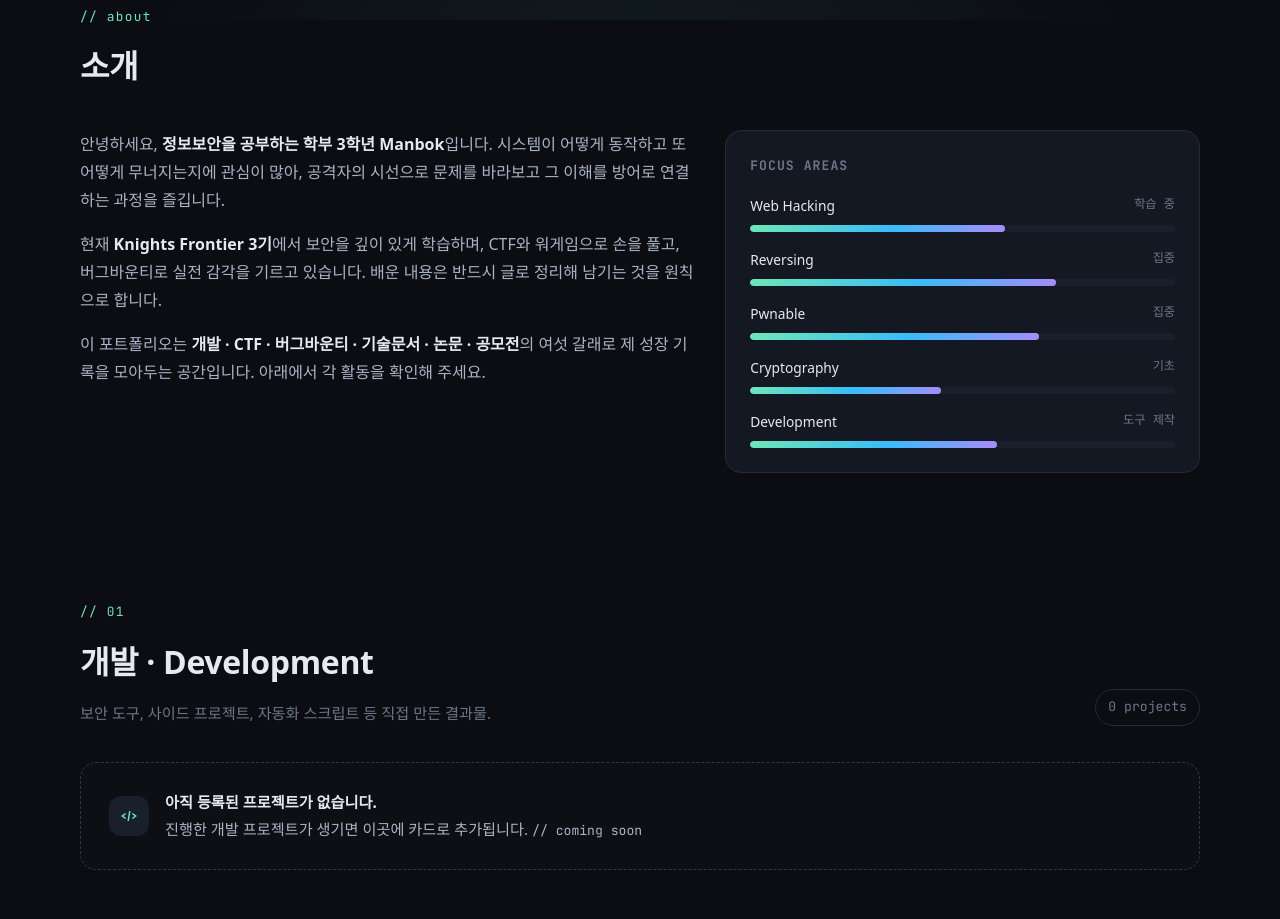
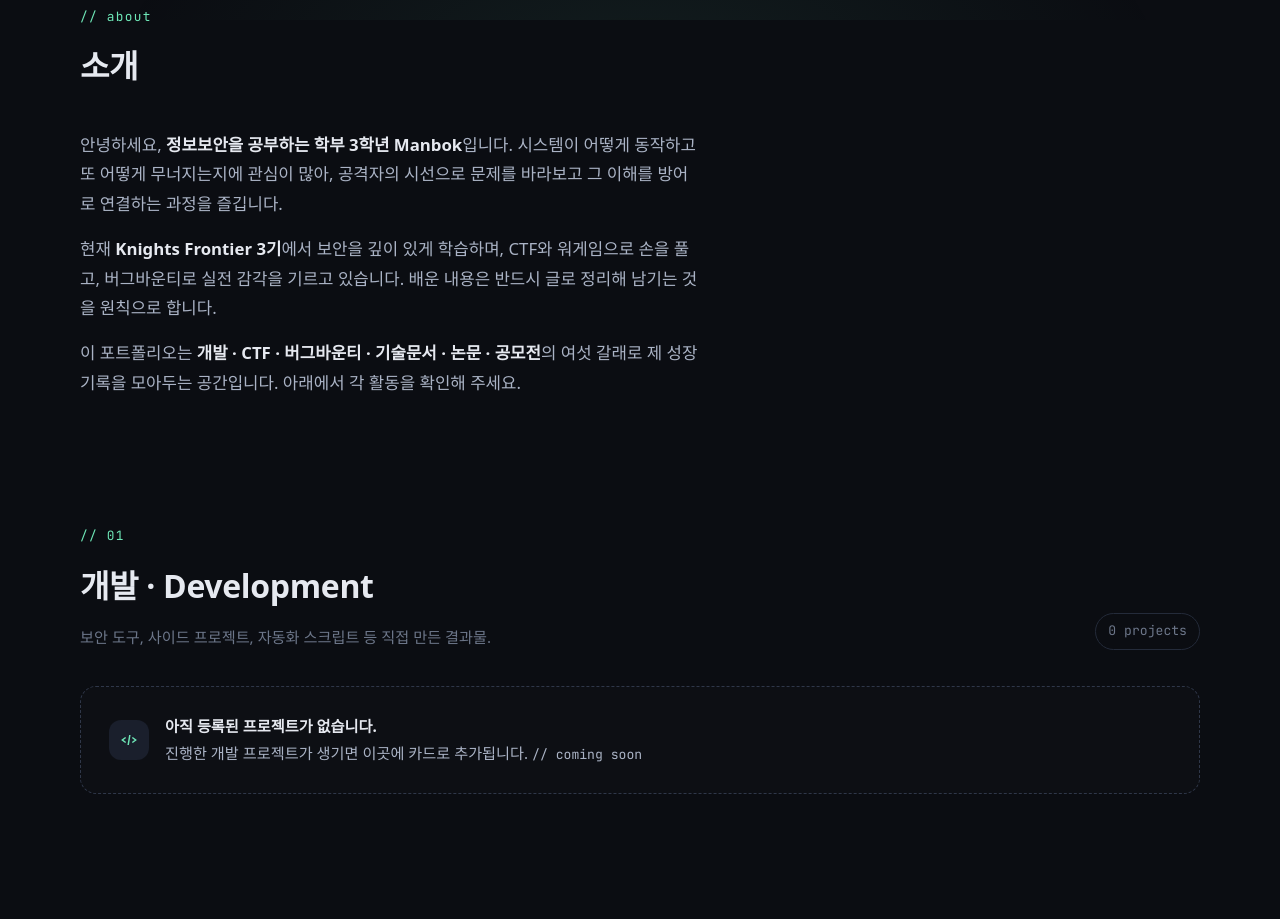
Before and after one commit to Manbok-aly/manbok, a plain HTML site: page index.html in a window 1280 px wide. Shown: the part 780-1699 px from the top of the page. Drawn offline with Linux system fonts and the light colour scheme; a web font is replaced by a local one.

Commit message:
Update index.html

```diff
--- a/index.html
+++ b/index.html
@@ -209,8 +209,9 @@
     .empty .t span { font-family: var(--mono); font-size: .82rem; }
 
     /* ===================== ABOUT ===================== */
-    .about-grid { display: grid; grid-template-columns: 1.3fr 1fr; gap: 28px; align-items: start; }
-    .about-text p { color: var(--text-mid); font-size: 1rem; }
+    .about-grid { display: grid; grid-template-columns: 1fr; gap: 28px; align-items: start; }
+    .about-text { max-width: 68ch; }
+    .about-text p { color: var(--text-mid); font-size: 1.05rem; }
     .about-text p + p { margin-top: 16px; }
     .about-text .hl { color: var(--text); font-weight: 600; }
     .skills { background: var(--surface); border: 1px solid var(--border); border-radius: var(--radius); padding: 24px; }
@@ -383,14 +384,6 @@
             이 포트폴리오는 <span class="hl">개발 · CTF · 버그바운티 · 기술문서 · 논문 · 공모전</span>의
             여섯 갈래로 제 성장 기록을 모아두는 공간입니다. 아래에서 각 활동을 확인해 주세요.
           </p>
-        </div>
-        <div class="skills reveal">
-          <h4>Focus Areas</h4>
-          <div class="skill-row"><div class="top"><span>Web Hacking</span><span class="lvl">학습 중</span></div><div class="bar"><i data-w="60%"></i></div></div>
-          <div class="skill-row"><div class="top"><span>Reversing</span><span class="lvl">집중</span></div><div class="bar"><i data-w="72%"></i></div></div>
-          <div class="skill-row"><div class="top"><span>Pwnable</span><span class="lvl">집중</span></div><div class="bar"><i data-w="68%"></i></div></div>
-          <div class="skill-row"><div class="top"><span>Cryptography</span><span class="lvl">기초</span></div><div class="bar"><i data-w="45%"></i></div></div>
-          <div class="skill-row"><div class="top"><span>Development</span><span class="lvl">도구 제작</span></div><div class="bar"><i data-w="58%"></i></div></div>
         </div>
       </div>
     </section>
```
